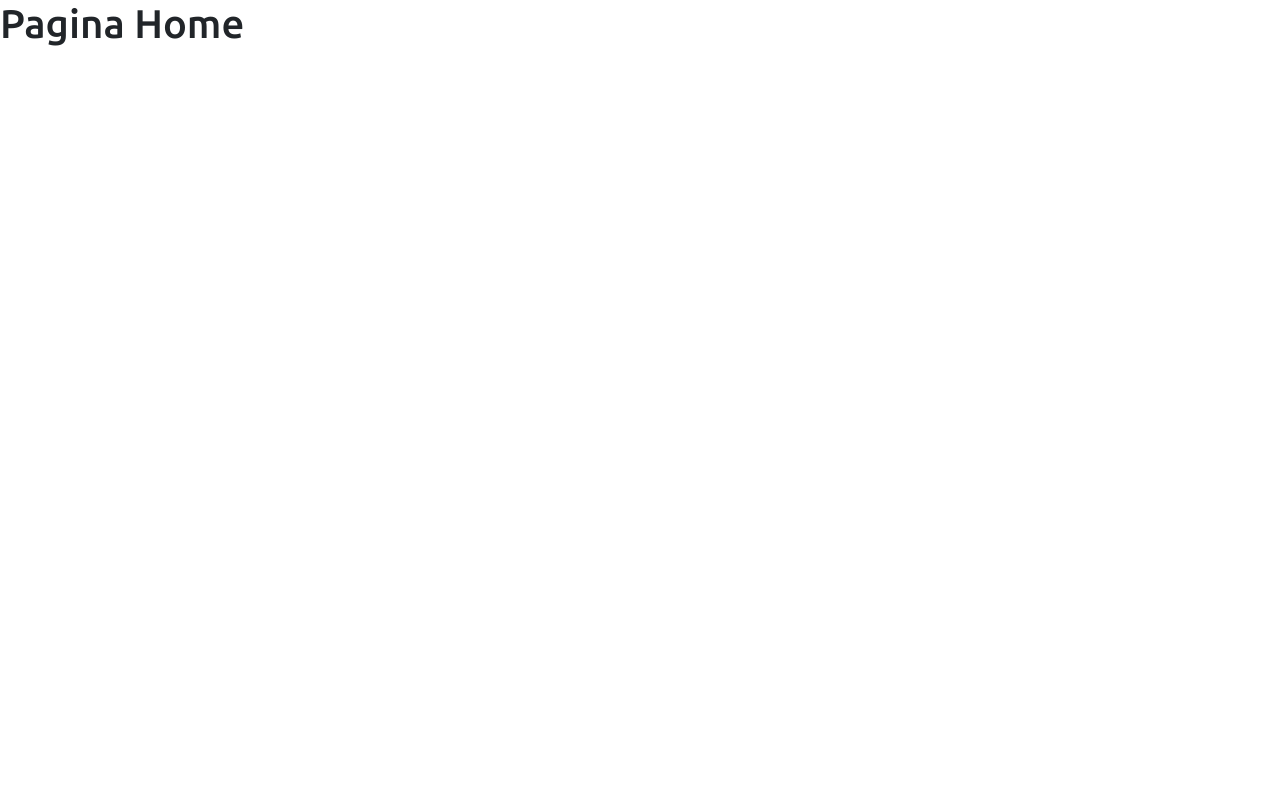
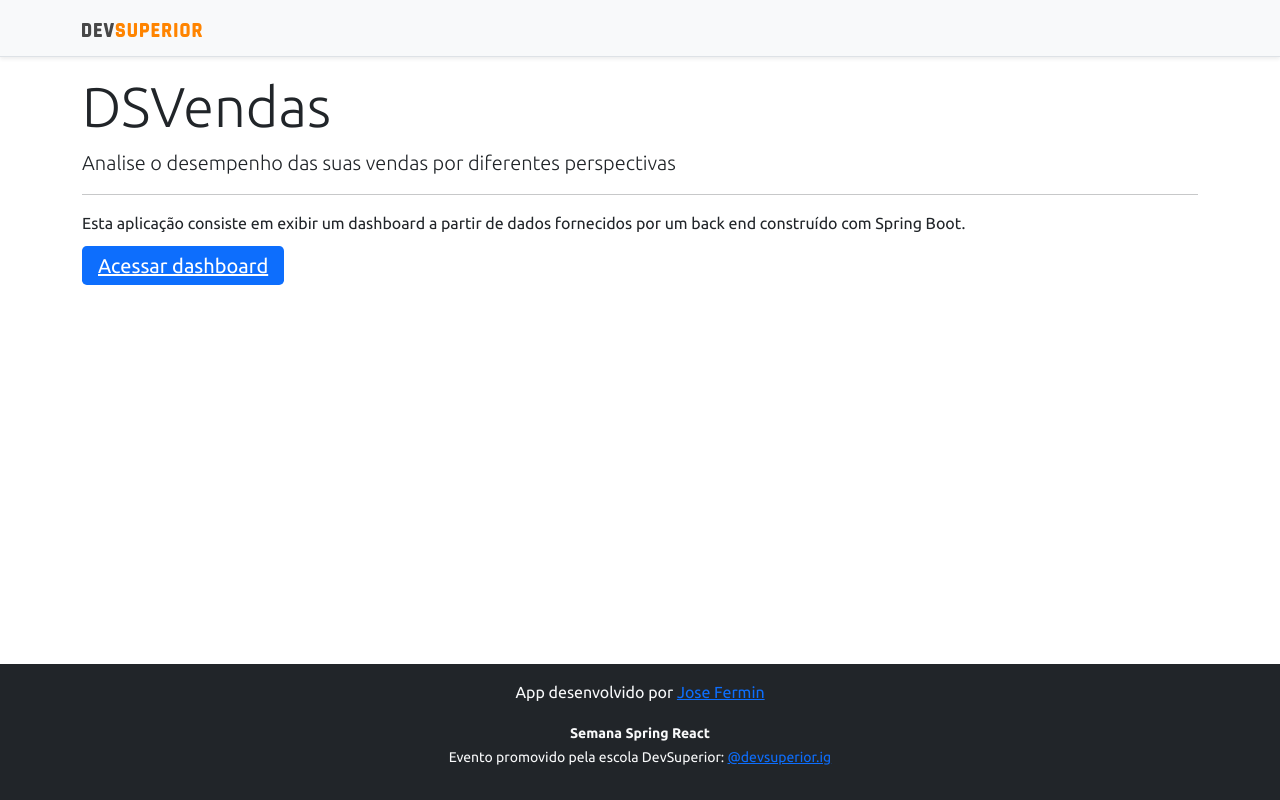
Before and after one commit to jfermin/projeto-sds4, a React (Create React App) app in the folder frontend/: page / in a window 1280 px wide. Built offline with nearby package versions, Linux system fonts and the light colour scheme.

Commit message:
Home, navigation

```diff
--- a/frontend/src/Routes.tsx
+++ b/frontend/src/Routes.tsx
@@ -1,6 +1,6 @@
 import Dashboard from 'pages/Dashboard';
 import Home from 'pages/Home';
-import { BrowserRouter, Route, Switch} from 'react-router-dom'
+import { BrowserRouter, Route, Switch } from 'react-router-dom'
 
 const Routes = () => {
     return (
--- a/frontend/src/components/NavBar/index.tsx
+++ b/frontend/src/components/NavBar/index.tsx
@@ -1,11 +1,14 @@
 import ImgDsDark from 'assets/img/ds-dark.svg'
+import { Link } from 'react-router-dom';
 
 const NavBar = () => {
     return (
         <div className="d-flex flex-column flex-md-row align-items-center p-3 px-md-4 mb-3 bg-light border-bottom shadow-sm">
             <div className="container">
                 <nav className="my-2 my-md-0 mr-md-3">
-                    <img src={ImgDsDark} alt="DevSuperior" width="120" />
+                    <Link to="/">
+                        <img src={ImgDsDark} alt="DevSuperior" width="120" />
+                    </Link>
                 </nav>
             </div>
         </div>
--- a/frontend/src/pages/Home/index.tsx
+++ b/frontend/src/pages/Home/index.tsx
@@ -1,9 +1,26 @@
+import Footer from "components/Footer";
+import NavBar from "components/NavBar";
+import { Link } from "react-router-dom";
+
 const Home = () => {
     return (
-        <div >
-            <h1>Pagina Home</h1>
-        </div>
+        <>
+            <NavBar />
+            <div className="container">
+                <div className="jumbotron">
+                    <h1 className="display-4">DSVendas</h1>
+                    <p className="lead">Analise o desempenho das suas vendas por diferentes perspectivas</p>
+                    <hr />
+                    <p>Esta aplicação consiste em exibir um dashboard a partir de dados fornecidos por um back end construído com Spring Boot.</p>
+                    <Link className="btn-primary btn-lg" to="/dashboard">
+                        Acessar dashboard
+                    </Link>
+                </div>
+            </div>
+            <Footer />
+        </>
     );
+
 }
 
 export default Home;
```
